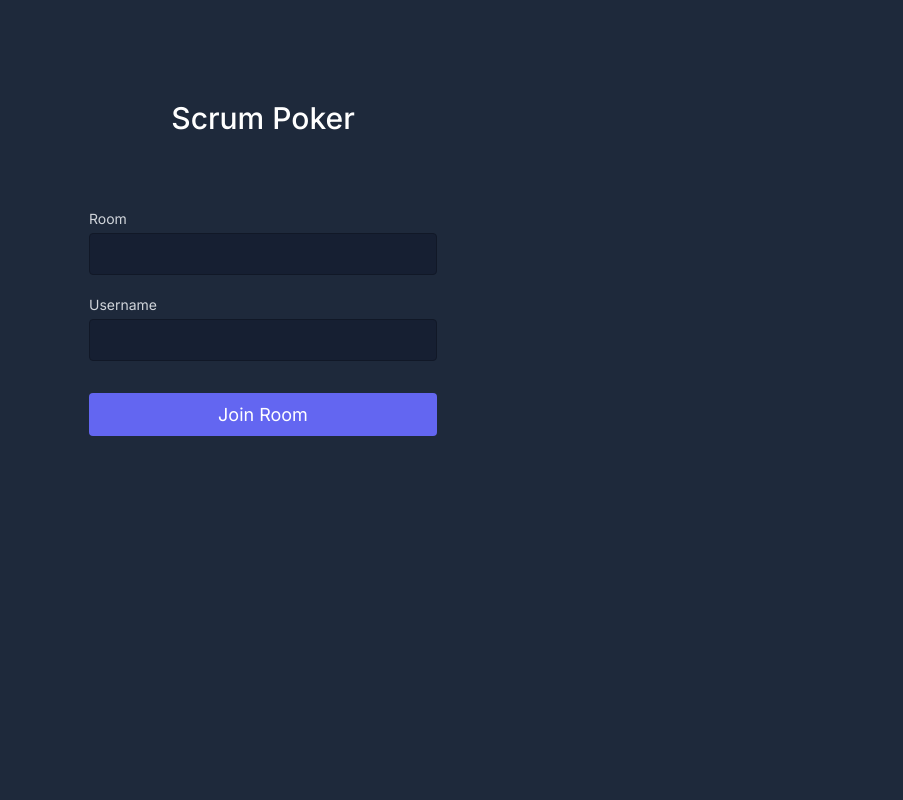
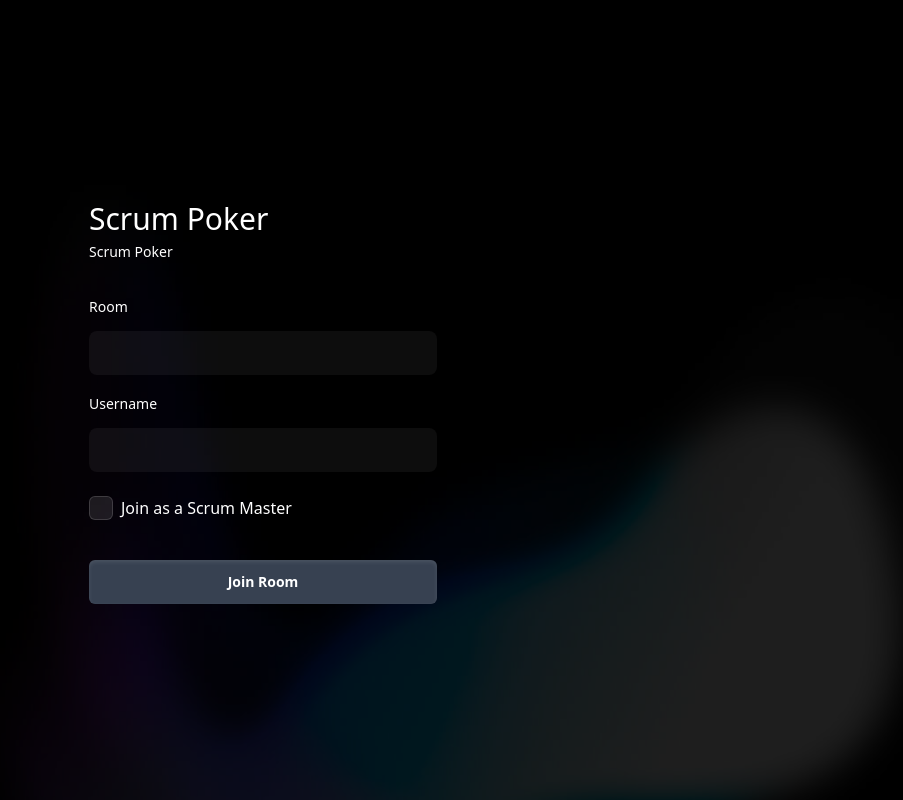
Before and after one commit to liumin1128/scrumpoker, a Next.js app: page / in a window 1280 px wide. Shown: the whole page, without its empty margins (377-1280 px from the left). Built offline with nearby package versions, Linux system fonts and the light colour scheme.

Commit message:
feat: mvp sm

```diff
--- a/app/globals.css
+++ b/app/globals.css
@@ -6,6 +6,7 @@
   --foreground-rgb: 0, 0, 0;
   --background-start-rgb: 214, 219, 220;
   --background-end-rgb: 255, 255, 255;
+  --color-black: #000
 }
 
 @media (prefers-color-scheme: dark) {
@@ -16,9 +17,20 @@
   }
 }
 
+html {
+  width: 100%;
+  height: 100%;
+  background-image: url(/bg.jpg) ;
+  background-repeat: no-repeat;
+  background-position: center;
+  background-size: cover;
+}
+
 body {
+  width: 100%;
+  height: 100%;
   color: #fafafa;
-  background: #1e293b;
+  background-color: color-mix(in srgb,var(--color-black,#000) 80%,transparent)
 }
 
 @layer utilities {
--- a/app/layout.tsx
+++ b/app/layout.tsx
@@ -1,12 +1,9 @@
 import type { Metadata } from "next";
-import { Inter } from "next/font/google";
 import "./globals.css";
 
-const inter = Inter({ subsets: ["latin"] });
-
 export const metadata: Metadata = {
-  title: "Create Next App",
-  description: "Generated by create next app",
+  title: "Scrum Poker",
+  description: "Scrum Poker",
 };
 
 export default function RootLayout({
@@ -16,7 +13,7 @@ export default function RootLayout({
 }>) {
   return (
     <html lang="en">
-      <body className={inter.className}>{children}</body>
+      <body>{children}</body>
     </html>
   );
 }
--- a/app/page.tsx
+++ b/app/page.tsx
@@ -1,13 +1,27 @@
 "use client";
-
+import { useState } from "react";
 import { useRouter } from "next/navigation";
+import {
+  Field,
+  Input,
+  Label,
+  Description,
+  Checkbox,
+  Button,
+} from "@headlessui/react";
+import { CheckIcon } from "@heroicons/react/16/solid";
+import clsx from "classnames";
 
 const apiPath = process.env.NEXT_PUBLIC_API_URL;
 
 export default function Home() {
   const router = useRouter();
+  const [iAmScrumMaster, setIAmScrumMaster] = useState<boolean>(false);
 
-  const handleSubmit = async () => {
+  const handleSubmit = async (e: any) => {
+    e.preventDefault();
+    e.stopPropagation();
+
     const roomValue = (document?.getElementById("room") as HTMLInputElement)
       ?.value;
 
@@ -27,7 +41,7 @@ export default function Home() {
       body: JSON.stringify({
         roomID: roomValue,
         username: usernameValue,
-        // iAmScrumMaster: true,
+        iAmScrumMaster: iAmScrumMaster,
       }),
     });
 
@@ -35,67 +49,88 @@ export default function Home() {
     console.log("data");
     console.log(data);
 
+    if (data.id) {
       router.push("/room/" + roomValue + "/" + usernameValue);
+    }
   };
 
-  console.log(apiPath);
-  console.log(apiPath);
   return (
-    <div>
+    <div className="w-full flex items-center justify-center h-screen">
       <section className="text-gray-600 body-font relative ">
+        <form onSubmit={handleSubmit}>
           <div className="container px-5 py-24 mx-auto">
-          <div className="flex flex-col text-center w-full mb-12">
-            <h1 className="sm:text-3xl text-2xl font-medium title-font mb-4 text-white">
-              Scrum Poker
-            </h1>
-          </div>
-
             <div className="mx-auto max-w-[348px]">
               <div className="flex flex-wrap -m-2">
                 <div className="p-2 w-full">
-                <div className="relative">
-                  <label
-                    htmlFor="name"
-                    className="leading-7 text-sm text-gray-300"
-                  >
+                  <h1 className="sm:text-3xl text-2xl font-medium title-font  text-white ">
+                    Scrum Poker
+                  </h1>
+                  <p className=" text-sm font-medium title-font mb-4 text-white ">
+                    Scrum Poker
+                  </p>
+                </div>
+
+                <div className="p-2 w-full">
+                  <Field>
+                    <Label className="text-sm/6 font-medium text-white">
                       Room
-                  </label>
-                  <input
-                    type="text"
+                    </Label>
+                    <Input
                       id="room"
                       name="room"
-                    className="w-full bg-slate-900 bg-opacity-50 rounded border border-gray-900 focus:border-indigo-500 focus:bg-slate-700 focus:ring-2 focus:ring-indigo-200 text-base outline-none text-white py-1 px-3 leading-8 transition-colors duration-200 ease-in-out"
+                      required
+                      className={clsx(
+                        "mt-3 block w-full rounded-lg border-none bg-white/5 py-2.5 px-3 text-sm/6 text-white",
+                        "focus:outline-none data-[focus]:outline-2 data-[focus]:-outline-offset-2 data-[focus]:outline-white/25"
+                      )}
                     />
-                </div>
+                  </Field>
                 </div>
                 <div className="p-2 w-full">
-                <div className="relative">
-                  <label
-                    htmlFor="username"
-                    className="leading-7 text-sm text-gray-300"
-                  >
+                  <Field>
+                    <Label className="text-sm/6 font-medium text-white">
                       Username
-                  </label>
-                  <input
-                    type="username"
+                    </Label>
+                    <Input
                       id="username"
                       name="username"
-                    className="w-full bg-slate-900 bg-opacity-50 rounded border border-gray-900 focus:border-indigo-500 focus:bg-slate-700 focus:ring-2 focus:ring-indigo-200 text-base outline-none text-white py-1 px-3 leading-8 transition-colors duration-200 ease-in-out"
+                      required
+                      className={clsx(
+                        "mt-3 block w-full rounded-lg border-none bg-white/5 py-2.5 px-3 text-sm/6 text-white",
+                        "focus:outline-none data-[focus]:outline-2 data-[focus]:-outline-offset-2 data-[focus]:outline-white/25"
+                      )}
                     />
-                </div>
+                  </Field>
                 </div>
 
-              <div className="p-2 mt-4 w-full">
-                <button
-                  onClick={handleSubmit}
-                  className="w-full text-center mx-auto text-white bg-indigo-500 border-0 py-2 px-8 focus:outline-none hover:bg-indigo-600 rounded text-lg"
+                <div className="w-full max-w-md px-2 mt-4">
+                  <Field className="flex items-center gap-2">
+                    <Checkbox
+                      checked={iAmScrumMaster}
+                      onChange={() => {
+                        setIAmScrumMaster(!iAmScrumMaster);
+                      }}
+                      className="group size-6 rounded-md bg-white/10 p-1 ring-1 ring-white/15 ring-inset data-[checked]:bg-white"
+                    >
+                      <CheckIcon className="hidden size-4 fill-black group-data-[checked]:block" />
+                    </Checkbox>
+                    <Label className="text-white">Join as a Scrum Master</Label>
+                  </Field>
+                </div>
+
+                <div className="p-2 mt-8 w-full">
+                  <Button
+                    type="submit"
+                    // onClick={handleSubmit}
+                    className="w-full items-center gap-2 rounded-md bg-gray-700 py-2.5 px-3 text-sm/6 font-semibold text-white text-center shadow-inner shadow-white/10 focus:outline-none data-[hover]:bg-gray-600 data-[open]:bg-gray-700 data-[focus]:outline-1 data-[focus]:outline-white hover:bg-gray-600"
                   >
                     Join Room
-                </button>
+                  </Button>
                 </div>
               </div>
             </div>
           </div>
+        </form>
       </section>
     </div>
   );
--- a/app/room/[roomID]/[username]/page.tsx
+++ b/app/room/[roomID]/[username]/page.tsx
@@ -234,18 +234,19 @@ const RoomUserPage = () => {
     return <div>error</div>;
   }
 
+  const participants =
+    room?.participants.filter((i) => !i.iAmScrumMaster) || [];
+
   const voting = room?.status === "voting" && !me.hasVoted;
-
-  console.log("voting", voting);
 
   const scores =
     room?.status === "voted"
-      ? room?.participants.map((p) => p?.voteValue || 0) || [0]
+      ? participants.map((p) => p?.voteValue || 0) || [0]
       : [0];
 
   return (
     <div>
-      <header className="body-font bg-gray-900 backdrop-blur-sm shadow-lg shadow-slate-800/50">
+      <header className="body-font bg-gray-900 backdrop-blur-sm shadow-lg ">
         <div className="max-h-16 text-white mx-auto flex flex-wrap p-2 flex-row items-center justify-between content-around">
           <div>
             <h1 className="title-font font-medium  text-xl text-slate-200">
@@ -335,7 +336,7 @@ const RoomUserPage = () => {
         <section className="text-gray-600 body-font">
           <div className="container px-5 py-8 sm:py-24 mx-auto">
             <div className="justify-center grid grid-cols-3 sm:grid-cols-3 md:grid-cols-4 lg:grid-cols-6 xl:grid-cols-8 gap-4 place-content-center">
-              {room?.participants.map((participant) => {
+              {participants.map((participant) => {
                 return (
                   <button
                     key={participant.username}
--- a/package.json
+++ b/package.json
@@ -12,6 +12,8 @@
   "dependencies": {
     "@headlessui/react": "^2.1.2",
     "@heroicons/react": "^2.1.4",
+    "@tailwindcss/forms": "^0.5.7",
+    "classnames": "^2.5.1",
     "next": "14.2.4",
     "react": "^18",
     "react-dom": "^18"
--- a/tailwind.config.ts
+++ b/tailwind.config.ts
@@ -22,6 +22,6 @@ const config: Config = {
       },
     },
   },
-  plugins: [],
+  plugins: [require("@tailwindcss/forms")],
 };
 export default config;
```
Also changed, not shown: public/bg.jpg (added), 1 other file (tests, documents, lock files or other folders). Lines whose indentation alone changed are shown as unchanged.
